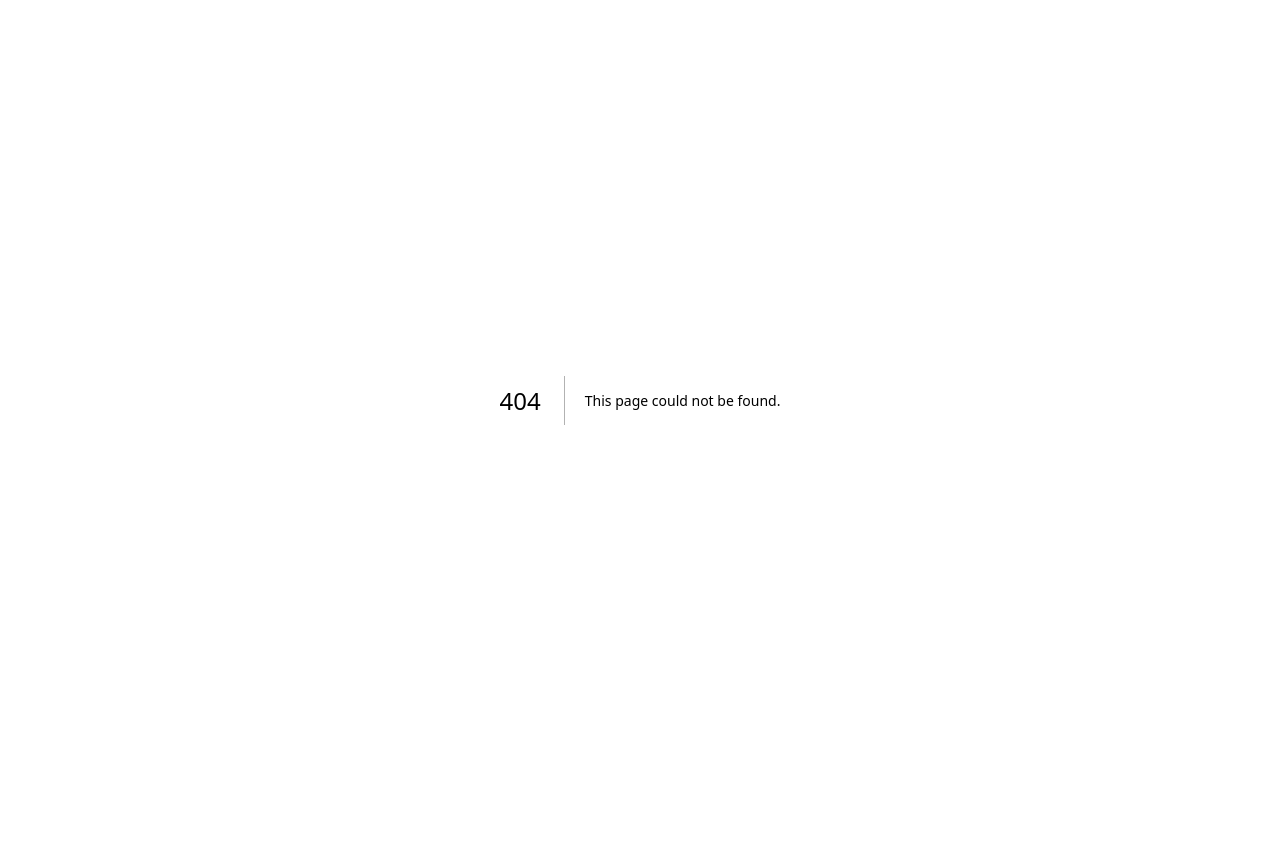
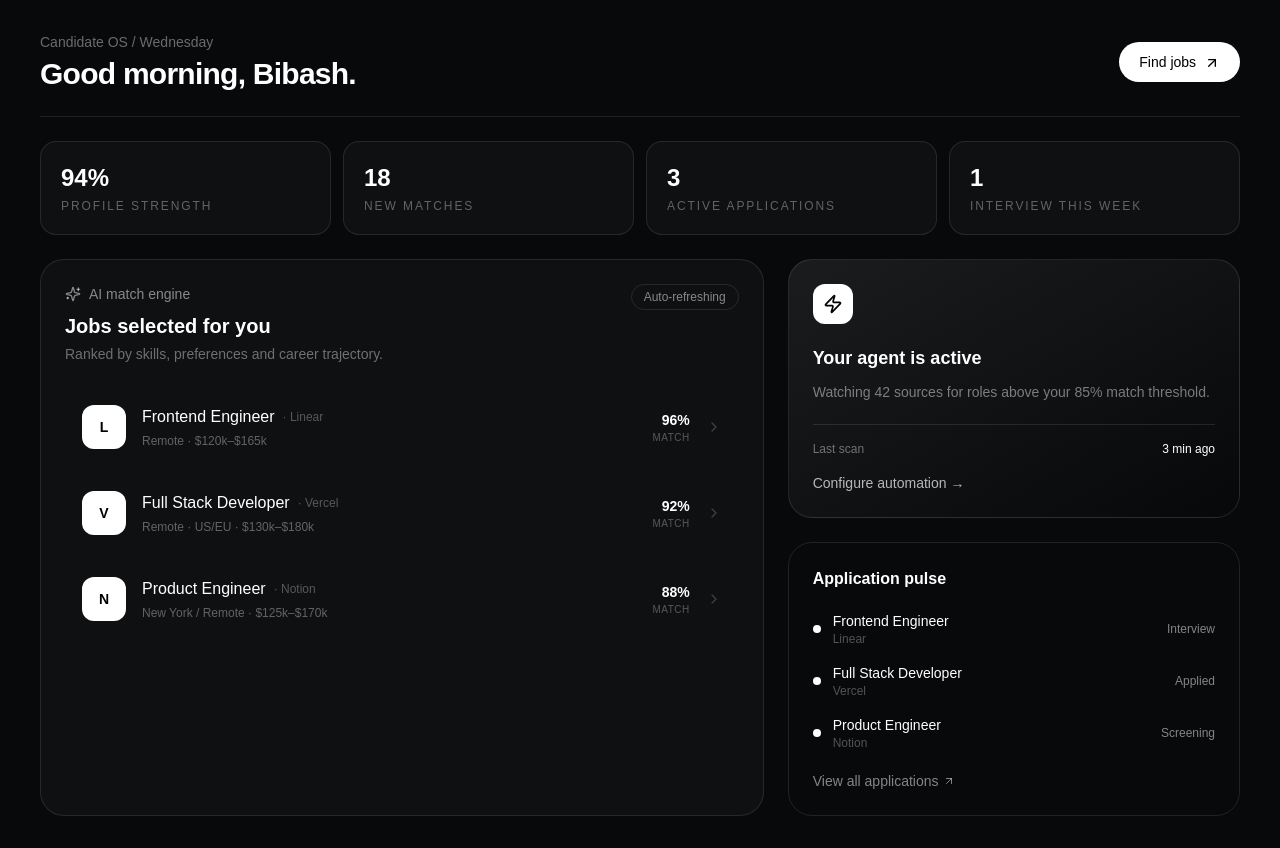
Before and after one commit to beebus-builds/job, a Next.js app: page /dashboard in a window 1280 px wide. Before the commit this address had no page. Before the commit the page ends 800 px from the top, so only its background shows below. Built offline with nearby package versions, Linux system fonts and the light colour scheme.

Commit message:
feat: add candidate dashboard

```diff
--- /dev/null
+++ b/app/dashboard/page.tsx
@@ -0,0 +1,9 @@
+import Link from 'next/link';
+import { ArrowUpRight, BriefcaseBusiness, CalendarDays, ChevronRight, Sparkles, Target, Zap } from 'lucide-react';
+import { applications, jobs } from '@/lib/data';
+
+const stats=[['94%','profile strength'],['18','new matches'],['3','active applications'],['1','interview this week']];
+export default function Dashboard(){return <main className="min-h-screen bg-[#08090b] text-white"><div className="mx-auto max-w-7xl px-6 py-8 lg:px-10"><header className="flex items-center justify-between border-b border-white/10 pb-6"><div><p className="text-sm text-white/40">Candidate OS / Wednesday</p><h1 className="mt-1 text-3xl font-semibold tracking-tight">Good morning, Bibash.</h1></div><Link href="/jobs" className="rounded-full bg-white px-5 py-2.5 text-sm font-medium text-black">Find jobs <ArrowUpRight className="ml-1 inline h-4 w-4"/></Link></header>
+<section className="grid gap-3 py-6 sm:grid-cols-2 lg:grid-cols-4">{stats.map(([n,l])=><div key={l} className="rounded-2xl border border-white/10 bg-white/[.03] p-5"><div className="text-2xl font-semibold">{n}</div><div className="mt-1 text-xs uppercase tracking-[.16em] text-white/35">{l}</div></div>)}</section>
+<div className="grid gap-6 lg:grid-cols-[1.6fr_1fr]"><section className="rounded-3xl border border-white/10 bg-white/[.03] p-6"><div className="flex items-start justify-between"><div><div className="flex items-center gap-2 text-sm text-white/50"><Sparkles className="h-4 w-4"/> AI match engine</div><h2 className="mt-2 text-xl font-semibold">Jobs selected for you</h2><p className="mt-1 text-sm text-white/40">Ranked by skills, preferences and career trajectory.</p></div><span className="rounded-full border border-white/10 px-3 py-1 text-xs text-white/50">Auto-refreshing</span></div><div className="mt-6 space-y-2">{jobs.slice(0,3).map(j=><Link href={`/jobs/${j.id}`} key={j.id} className="group flex items-center gap-4 rounded-2xl border border-transparent p-4 transition hover:border-white/10 hover:bg-white/[.04]"><div className="grid h-11 w-11 shrink-0 place-items-center rounded-xl bg-white text-sm font-bold text-black">{j.logo}</div><div className="min-w-0 flex-1"><div className="flex items-center gap-2"><h3 className="font-medium">{j.title}</h3><span className="text-xs text-white/30">· {j.company}</span></div><p className="mt-1 text-xs text-white/35">{j.location} · {j.salary}</p></div><div className="text-right"><div className="text-sm font-semibold">{j.match}%</div><div className="text-[10px] uppercase tracking-wider text-white/30">match</div></div><ChevronRight className="h-4 w-4 text-white/20 transition group-hover:translate-x-1"/></Link>)}</div></section>
+<aside className="space-y-6"><div className="rounded-3xl border border-white/10 bg-gradient-to-br from-white/[.08] to-transparent p-6"><div className="flex h-10 w-10 items-center justify-center rounded-xl bg-white text-black"><Zap className="h-5 w-5"/></div><h2 className="mt-5 text-lg font-semibold">Your agent is active</h2><p className="mt-2 text-sm leading-6 text-white/45">Watching 42 sources for roles above your 85% match threshold.</p><div className="mt-5 flex items-center justify-between border-t border-white/10 pt-4 text-xs"><span className="text-white/40">Last scan</span><span>3 min ago</span></div><Link href="/automation" className="mt-4 block text-sm text-white/70 hover:text-white">Configure automation →</Link></div><div className="rounded-3xl border border-white/10 p-6"><h2 className="font-semibold">Application pulse</h2><div className="mt-5 space-y-4">{applications.map(a=><div key={a.job} className="flex items-center gap-3"><div className="h-2 w-2 rounded-full bg-white"/><div className="flex-1"><div className="text-sm">{a.job}</div><div className="text-xs text-white/30">{a.company}</div></div><span className="text-xs text-white/50">{a.status}</span></div>)}</div><Link href="/applications" className="mt-5 flex items-center text-sm text-white/50 hover:text-white">View all applications <ArrowUpRight className="ml-1 h-3 w-3"/></Link></div></aside></div></div></main>}
```
